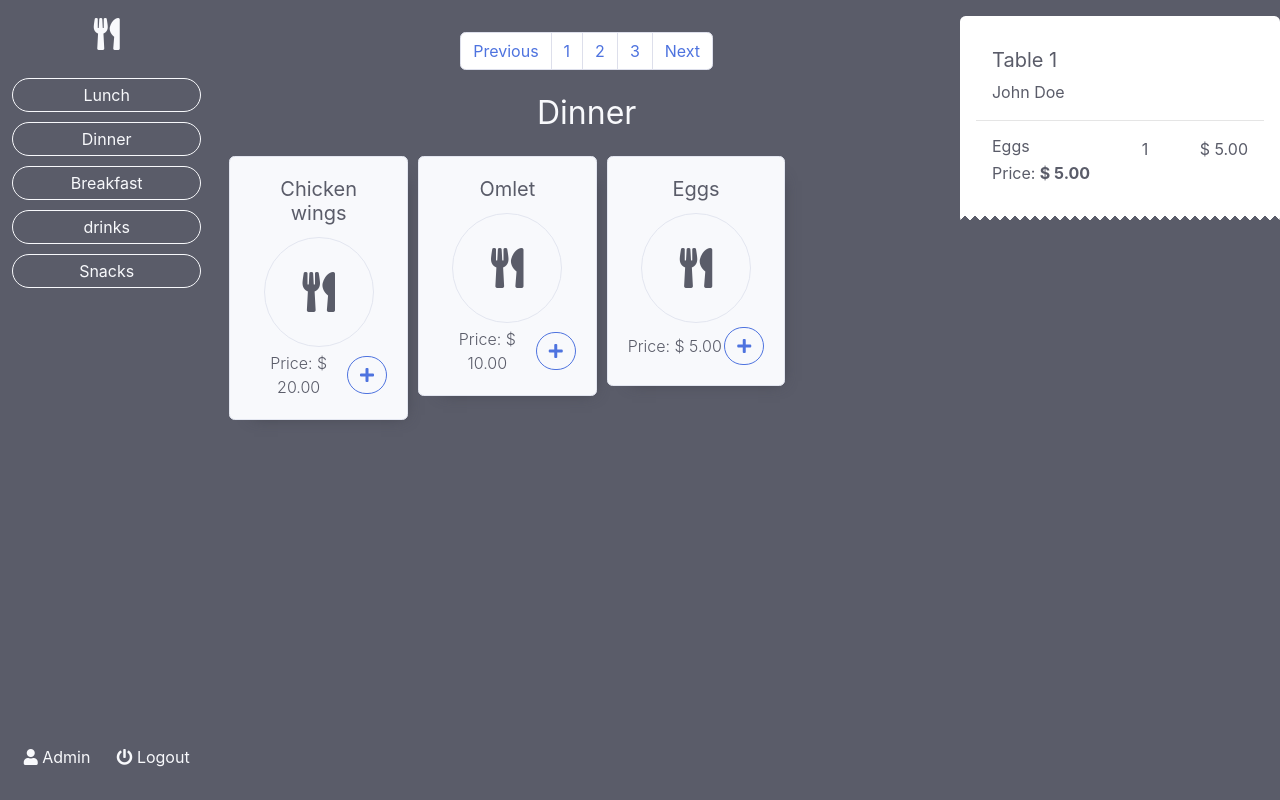
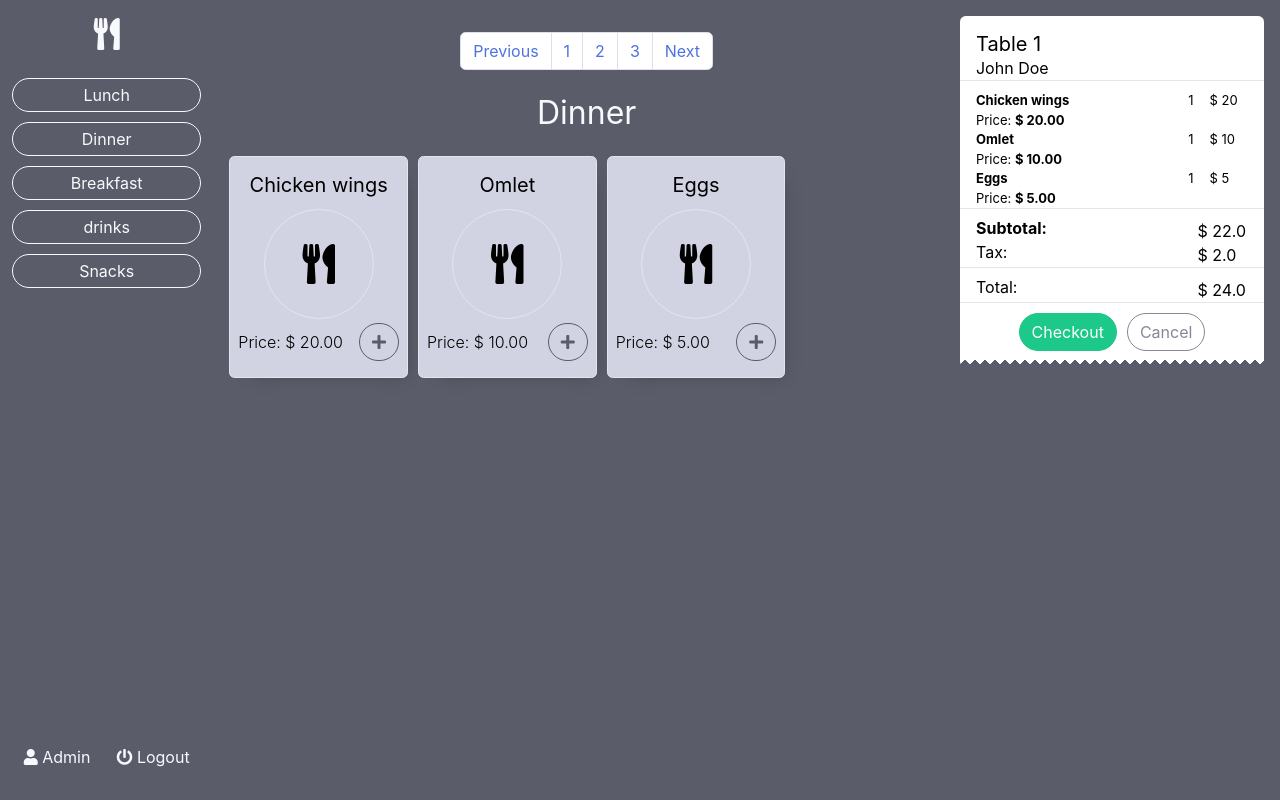
Before and after one commit to mrezayusufy/restaurant, a PHP site: page /posapp/index.php in a window 1280 px wide. Run offline with PHP 8.4, Linux system fonts and the light colour scheme; data comes from the database, SQL or seed files in the repository; data that the repository does not hold is empty.

Commit message:
updated cart product pos

```diff
--- a/posapp/index.php
+++ b/posapp/index.php
@@ -37,8 +37,8 @@
       <!-- tables -->
       <div class="align-items-baseline d-flex flex-row p-3 gap">
         <div ng-repeat="t in tables">
-          <div ng-class="{'bg-gradient-primary' : t.status === 'Enable'}" class="card text-dark text-center shadow-md" >
-            <div class="card-body" ng-class="{'text-light' : t.status === 'Enable'}" >
+          <div ng-class="{'bg-gradient-dark' : t.status === 'Enable'}" class="card text-dark text-center shadow-md" >
+            <div class="card-body p-3" ng-class="{'text-light' : t.status === 'Enable'}" >
               <div class="card-title"><h4>{{t.name}}</h4></div>
               <div > {{t.capacity}} </div>
             </div>
@@ -62,15 +62,15 @@
       <!-- products -->
       <section class="align-items-baseline d-flex flex-row p-3 gap">
         <div class="col-3 p-0" ng-repeat="p in products">
-          <div class="card text-dark text-center bg-gray-100 shadow-md">
-            <div class="card-body">
+          <div class="card text-black text-center bg-gray-400 shadow-md ">
+            <div class="card-body px-2 py-3">
               <div class="card-title font-weight-bold">
                 <h5>{{p.product_name}}</h5>
               </div>
               <h1 class="align-content-center align-items-center border border-gray d-flex justify-content-center m-auto rounded-pill square"><i class="fas fa-utensils"></i></h1>
               <div class="d-flex flex-row justify-content-between align-items-center mt-1">
                 <div class="font-weight-light">Price: $ {{p.product_price}}</div>
-                <button class="btn btn-outline-primary rounded-pill"><i class="fas fa-plus"></i></button>
+                <button class="btn btn-outline-dark rounded-pill"><i class="fas fa-plus"></i></button>
               </div>
             </div>
           </div>
@@ -78,22 +78,48 @@
       </section>
     </section>
     <section class="col-3 w-100 h-auto pt-3 p-0">
-      <div class="zigzag text-dark rounded d-flex flex-column p-3">
-        <div class="p-3">
-          <h5>Table 1</h5>
+      <div class="zigzag text-black rounded d-flex flex-column py-3 mr-3 gap">
+        <!-- title -->
+        <div class="px-3 border-bottom">
+          <h5 class="m-0">Table 1</h5>
           <p class="p-0 m-0">John Doe</p>
         </div>
-        <hr class="w-100 m-0">
-        <div class="d-flex flex-row p-3 justify-content-between">
-          <div>
-            <h6>Eggs</h6>
-            <h6>Price: <strong>$ 5.00</strong></h6>
+        <!-- cart -->
+        <div class="px-3 border-bottom">
+          <div class="grid g-columns column justify-content-between text-black" ng-repeat="p in products">
+            <div class="text-black">
+              <div class="fs-s strong">{{p.product_name}}</div>
+              <div class="fs-s">Price: <strong>$ {{p.product_price}}</strong></div>
+            </div>
+            <div class="text-right fs-s">1</div>
+            <div class="text-left pl-3 fs-s">$ {{p.product_price * 1}}</div>
           </div>
-          <div>1</div>
-          <div>$ 5.00</div>
+        </div>
+        <!-- subtotal -->
+        <div class="px-3 border-bottom">
+          <div class="grid g-columns column justify-content-between text-black" style="--c: 4fr 1fr;">
+            <h6 class="font-weight-bold m-0">Subtotal:</h6>
+            <div class="text-left pl-1">$ 22.0</div>
+          </div>
+          <div class="grid g-columns column justify-content-between text-black" style="--c: 4fr 1fr;">
+            <h6 class="m-0">Tax:</h6>
+            <div class="text-left pl-1">$ 2.0</div>
+          </div>
+        </div>
+        <!-- total -->
+        <div class="px-3 border-bottom">
+          <div class="grid g-columns column justify-content-between text-black" style="--c: 4fr 1fr;">
+            <h6 class="m-0">Total:</h6>
+            <div class="text-left pl-1">$ 24.0</div>
+          </div>
+        </div>
+        <!-- checkout -->
+        <div class="px-3 d-flex flex-row gap justify-content-center">
+          <button class="btn btn-success rounded-pill">Checkout</button>
+          <button class="btn btn-outline-secondary rounded-pill">Cancel</button>
         </div>
       </div>
-    </section>
+    </section> <!-- end cart -->
   </main>
   <script>
     var app = angular.module('app', []);
--- a/posapp/reyu.css
+++ b/posapp/reyu.css
@@ -20,4 +20,24 @@
   background-size: 10px 10px;
 }
 .grid {
+  display: grid;
 }
+.column {
+  grid-auto-flow: column;
+}
+.g-columns {
+  --c: 3fr 1fr 1fr;
+  grid-template-columns: var(--c);
+}
+.bg-black {
+  background-color: black;
+}
+.text-black {
+  color: black;
+}
+.fs-s {
+  font-size: 13px;
+}
+.strong {
+  font-weight: 700;
+}
```
